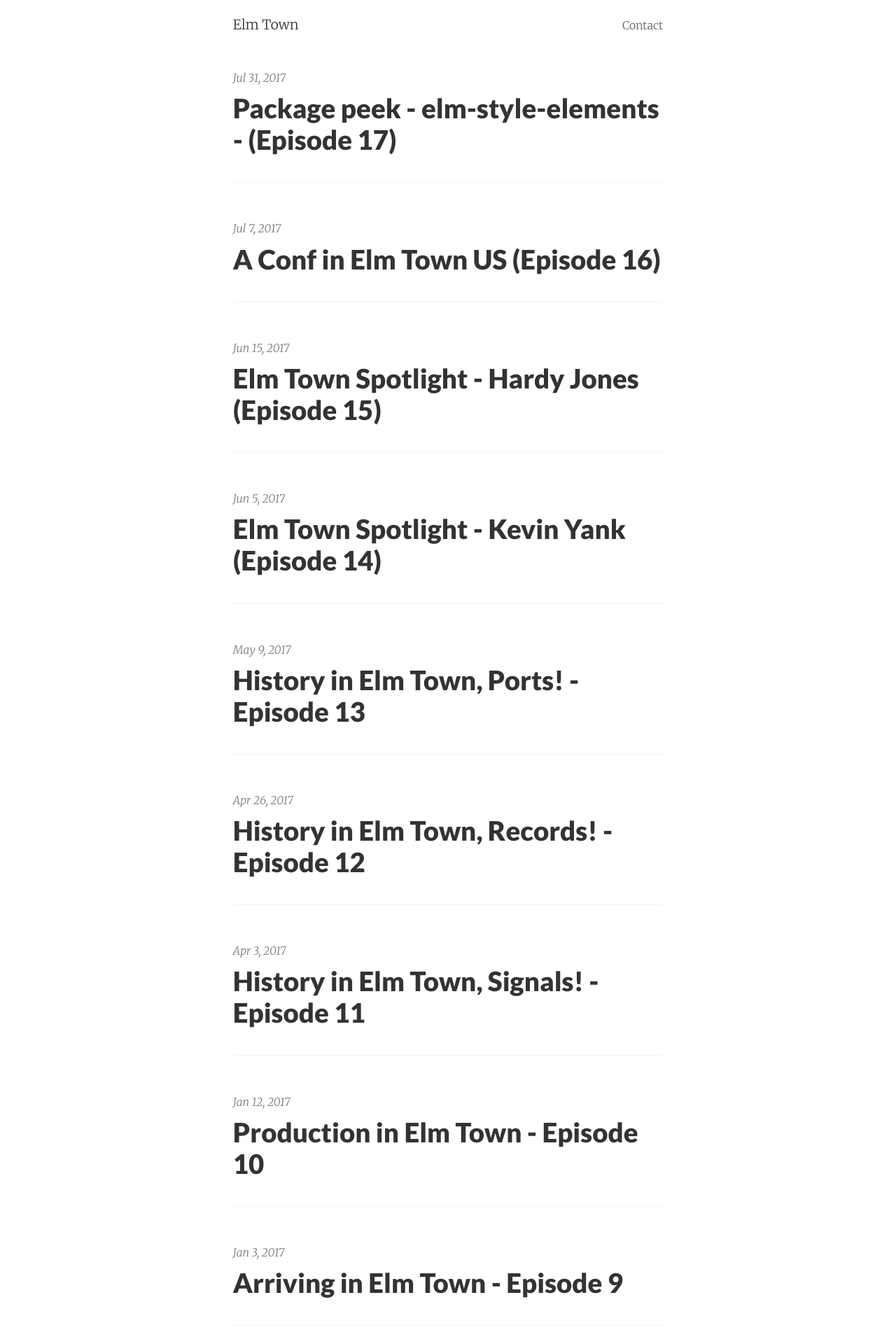
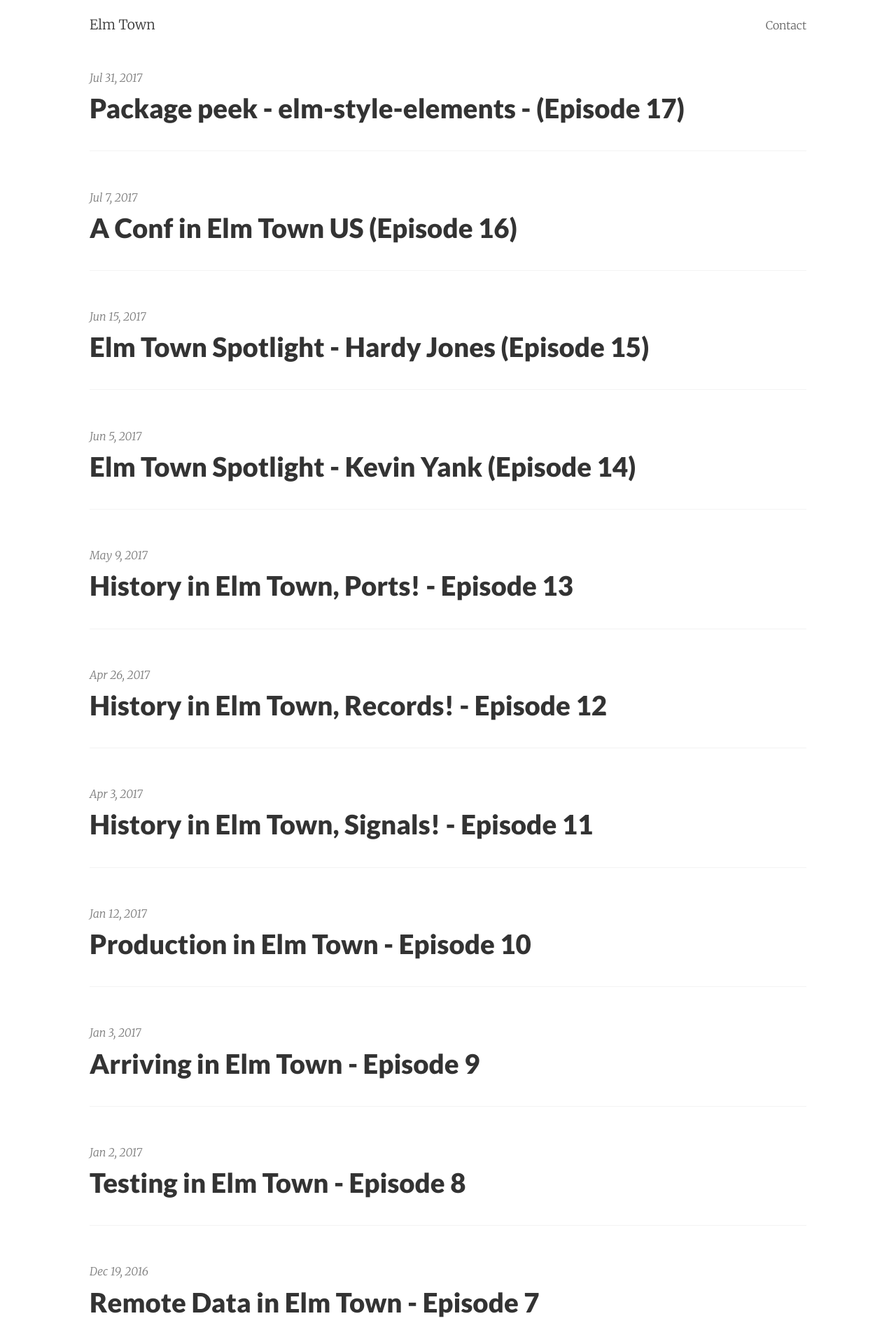
Before and after one commit to elmtown/elmtown.github.io, a Jekyll site: the page built from index.html, in a window 1280 px wide. Shown: the top 1920 px of the page at 70% size. Built offline with Jekyll 4.4.1, drawn with Linux system fonts in a browser that asks for light colours; the list of posts is cut into pages by our own code.

Commit message:
Update default.html

```diff
--- a/_layouts/default.html
+++ b/_layouts/default.html
@@ -34,8 +34,6 @@
       </div>
     </header>
 
-    <component key=oakno load=b></component>
-
     <!-- Loader script for component.io -->
     <script project="823345" src="https://cdn.component.io/v1"></script>
 
@@ -43,9 +41,14 @@
     html {
       font-size: 80%;
     }
+    .measure {
+      max-width: 80rem;
+    }
     </style>
     <div class="post p2 p-responsive wrap" role="main">
       <div class="measure">
+        <!-- Sponsors component -->
+        <component key=oakno load=b></component>
         {{ content }}
       </div>
     </div>
```
